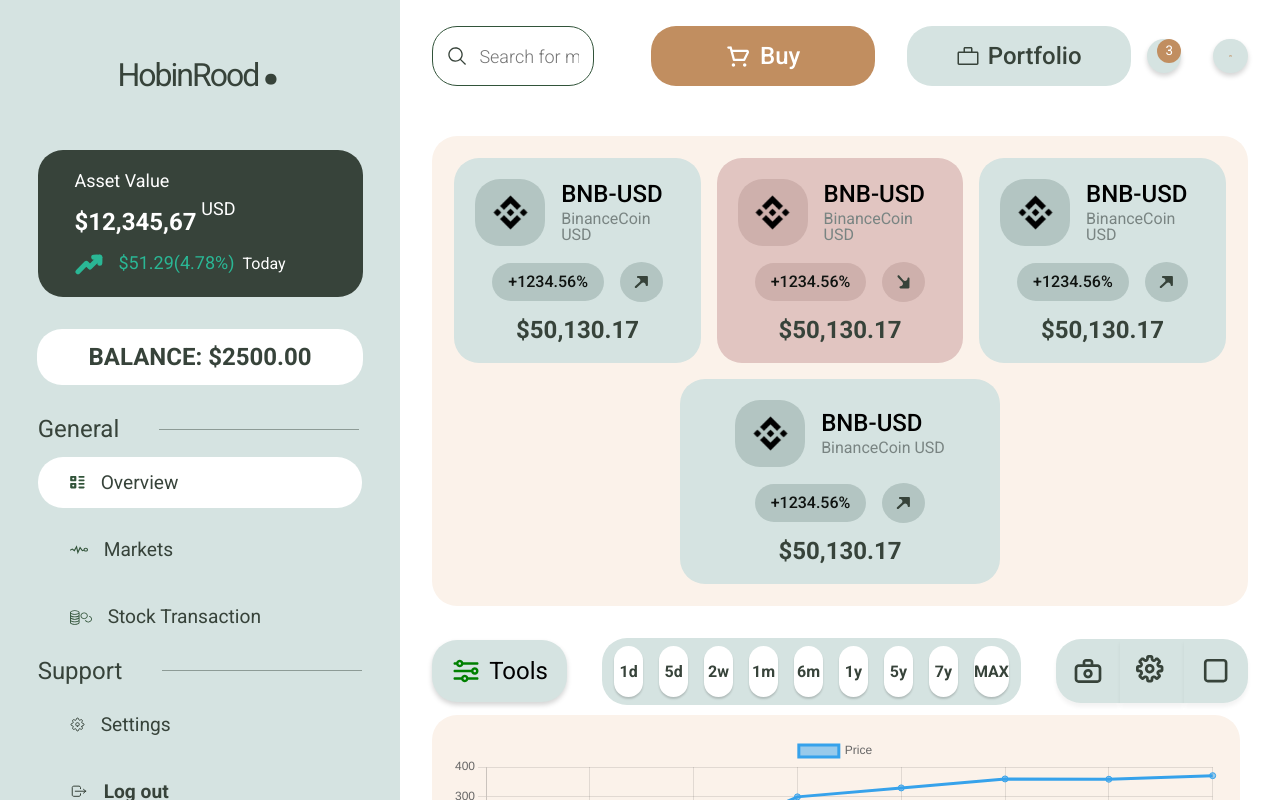
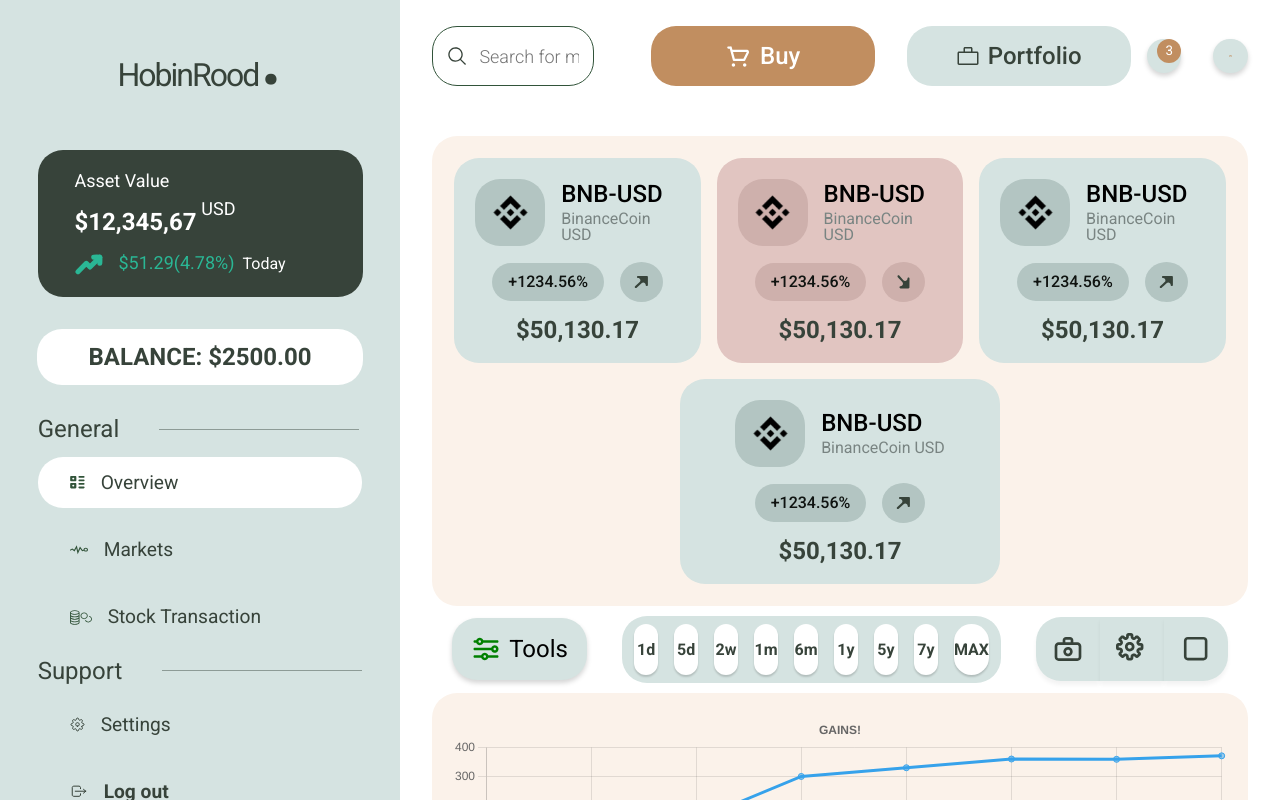
Before and after one commit to 1-Dont-Know/Not-Robin-Hood, a React (Create React App) app: page /account in a window 1280 px wide. Built offline with nearby package versions, Linux system fonts and the light colour scheme.

Commit message:
Fixed responsive issues with account page and graph

```diff
--- a/src/components/UI/Graph/Graph.jsx
+++ b/src/components/UI/Graph/Graph.jsx
@@ -5,15 +5,27 @@ import { Line } from "react-chartjs-2";
 
 // Graph component
 const Graph = ({ chartData }) => {
+
+  const options = {
+    maintainAspectRatio: false,
+    responsive: true,
+    plugins: {
+      title: {
+        display: true,
+        text: "GAINS!"
+      },
+      legend: {
+        display: false
+      }
+    }
+  };
+
+
   return (
     <div className={styles.container}>
       <Line
-        className={styles.graph}
         data={chartData}
-        options={{
-          responsive: true,
-          maintainAspectRatio: false,
-        }}
+        options={options}
       />
     </div>
   );
--- a/src/components/UI/Graph/Graph.module.scss
+++ b/src/components/UI/Graph/Graph.module.scss
@@ -3,8 +3,7 @@
 
 .container {
   position: relative;
-  width: 99%;
-  margin-top: 10px;
+  width: 100%;
   border-radius: 25px;
   padding: 20px;
   background-color: variables.$light-yellow;
--- a/src/components/UI/Hero/Hero.module.scss
+++ b/src/components/UI/Hero/Hero.module.scss
@@ -4,11 +4,11 @@
 .container {
   padding: 1.5rem 2rem;
   overflow-y: auto;
-  // height: calc(100vh - 9rem);
+
   @include mixins.flexbox(
     $display: flex,
     $direction: column,
     $grow: 1,
-    $flex-basis: 90%
+    $shrink: 1,
   );
 }
--- a/src/components/UI/TimeBar/TimeBar.module.scss
+++ b/src/components/UI/TimeBar/TimeBar.module.scss
@@ -3,13 +3,17 @@
 
 .timeBar {
   background-color: #d5e3e1;
+
   @include mixins.flexbox(
     $display: flex,
     $justifyContent: center,
     $alignItems: center,
-    $grow: 1,
-    $gap: 1rem
+    $grow: 1
   );
+
+  flex-wrap: wrap;
+  gap: 1rem;
+
   padding: 0.5rem 0.75rem;
   width: 100%;
   border-radius: 25px;
--- a/src/components/UI/TopNav/TopNav.module.scss
+++ b/src/components/UI/TopNav/TopNav.module.scss
@@ -7,8 +7,7 @@
   @include mixins.flexbox(
     $display: flex,
     $alignItems: center,
-    $justifyContent: space-between,
-    $flex-basis: 10%
+    $justifyContent: space-between
   );
 }
 
--- a/src/components/pages/Account/Account.jsx
+++ b/src/components/pages/Account/Account.jsx
@@ -25,6 +25,7 @@ const Account = () => {
       },
     ],
   });
+
   return (
     <>
       <div className={styles.wrapper}>
@@ -43,10 +44,6 @@ const Account = () => {
               <FeaturedStock status="up" />
               <FeaturedStock status="up" />
             </section>
-            {/* //! DIVIDER SECTION */}
-            <div className={styles.divider}>
-              <hr />
-            </div>
             {/* //! FILTER SECTION */}
             <section className={styles.filter}>
               <Filter />
--- a/src/components/pages/Account/Account.module.scss
+++ b/src/components/pages/Account/Account.module.scss
@@ -7,24 +7,21 @@
   @include mixins.flexbox($display: flex, $grow: 1);
 }
 
-// HERO SECTION
 .mainSection {
-  height: 100vh;
   @include mixins.flexbox(
     $display: flex,
+    $direction: column,
     $grow: 1,
-    $direction: column,
-    $shrink: 1
+    $shrink: 1,
   );
 }
+
+// HERO SECTION
 .featured {
   @include mixins.flexbox(
     $display: flex,
     $gap: 1rem,
     $justifyContent: space-evenly,
-    $grow: 1,
-    $flex-basis: 35%,
-    $shrink: 1,
     $wrap: wrap
   );
   background-color: variables.$light-yellow;
@@ -32,28 +29,20 @@
   padding: 1.4rem;
 }
 
-.divider {
-  width: 100%;
-  height: 1px;
-  background-color: variables.$secondary-color;
-  margin: 1rem 0rem;
-}
-
 .filter {
   @include mixins.flexbox(
     $display: flex,
-    $grow: 1,
-    $flex-basis: 15%,
-    $shrink: 1
+    $gap: 1rem,
+    $justifyContent: space-evenly,
+    $wrap: wrap,
   );
+  margin-top: 10px;
+  padding: 0 20px 0 20px;
 }
 
 .graph {
-  height: 100%;
   @include mixins.flexbox(
-    $display: flex,
     $grow: 1,
-    $flex-basis: 50%,
-    $shrink: 1
   );
+  margin: 10px 0 10px 0;
 }
--- a/src/styles/mixins.scss
+++ b/src/styles/mixins.scss
@@ -17,7 +17,7 @@
   $wrap: nowrap,
   $shrink: 0,
   $grow: 0,
-  $flex-basis: 0%,
+  $flex-basis: 0,
   $alignContent: null,
   $justifyContent: null,
   $alignItems: null,
```
